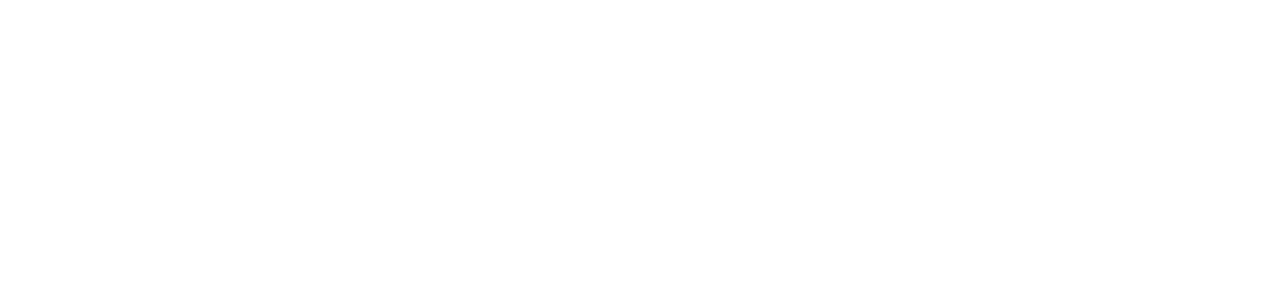
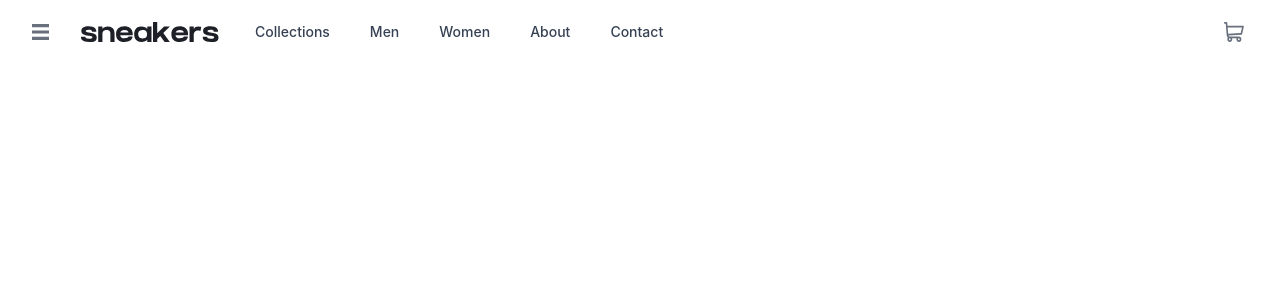
Before and after one commit to radmehr-dev/product-preview-card, a React app: page / in a window 1280 px wide. Shown: the top 300 px of the page. Built offline with nearby package versions, Linux system fonts and the light colour scheme; the HTML template or start-up script is replaced by a standard one.

Commit message:
feat: create responsive navbar component

```diff
--- a/src/App.jsx
+++ b/src/App.jsx
@@ -1,8 +1,7 @@
+import Home from './pages/Home'
 import './App.css'
 
 function App() {
-	return (
-		""
-	)
+	return <Home />
 }
 export default App
--- /dev/null
+++ b/src/components/Navbar.jsx
@@ -0,0 +1,72 @@
+import logo from "../assets/images/logo.svg"
+import menu from "../assets/images/icon-menu.svg"
+import cart from "../assets/images/icon-cart.svg"
+
+function Navbar() {
+    return (
+        <nav className="relative bg-white after:pointer-events-none after:absolute after:inset-x-0 after:bottom-0 after:h-px">
+            <div className="mx-auto max-w-7xl px-2 sm:px-6 lg:px-8">
+                <div className="relative flex h-16 items-center justify-between">
+                    <img src={menu} alt="Menu" className="h-4 mr-8" />
+                    <div className="flex flex-1 items-center justify-start md:items-stretch md:justify-start">
+                        <div className="flex shrink-0 items-center">
+                            <img
+                                src={logo}
+                                alt="Sneakers"
+                                className="w-32 sm:w-36 md:w-auto h-auto"
+                            />
+                        </div>
+                        <div className="hidden md:ml-6 md:block">
+                            <div className="flex space-x-4">
+                                <a
+                                    href="#"
+                                    className="rounded-md px-3 py-2 text-sm font-medium text-gray-700 hover:opacity-70"
+                                >
+                                    Collections
+                                </a>
+                                <a
+                                    href="#"
+                                    className="rounded-md px-3 py-2 text-sm font-medium text-gray-700 hover:opacity-70"
+                                >
+                                    Men
+                                </a>
+                                <a
+                                    href="#"
+                                    className="rounded-md px-3 py-2 text-sm font-medium text-gray-700 hover:opacity-70"
+                                >
+                                    Women
+                                </a>
+                                <a
+                                    href="#"
+                                    className="rounded-md px-3 py-2 text-sm font-medium text-gray-700 hover:opacity-70"
+                                >
+                                    About
+                                </a>
+                                <a
+                                    href="#"
+                                    className="rounded-md px-3 py-2 text-sm font-medium text-gray-700 hover:opacity-70"
+                                >
+                                    Contact
+                                </a>
+                            </div>
+                        </div>
+                    </div>
+                    <div className="flex items-center pr-2 sm:static sm:inset-auto sm:ml-6 sm:pr-0">
+                        <button
+                            type="button"
+                            className="relative rounded-full p-1 text-gray-400 hover:opacity-70 focus:outline-2 focus:outline-offset-2 focus:outline-indigo-500"
+                        >
+                            <img
+                                src={cart}
+                                alt="Cart"
+                                className="block w-5 h-5"
+                            />
+                        </button>
+                    </div>
+                </div>
+            </div>
+        </nav>
+    )
+}
+
+export default Navbar
```
